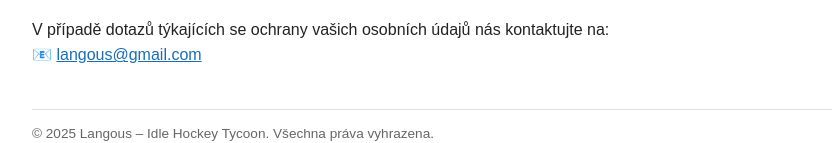
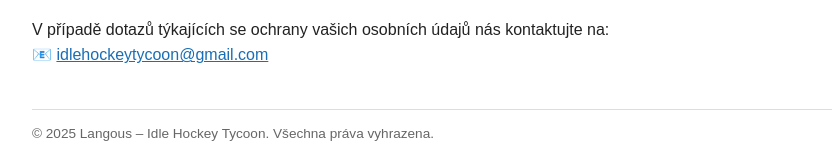
Before and after one commit to idlehockeytycoon/docs-, a plain HTML site: page docs/privacy-policy.html in a window 1280 px wide. Shown: the part 2417-2560 px from the top of the page, without its empty margins (208-1045 px from the left). Drawn offline with Linux system fonts and the light colour scheme.

Commit message:
Update privacy-policy.html

```diff
--- a/docs/privacy-policy.html
+++ b/docs/privacy-policy.html
@@ -75,7 +75,7 @@
 
 <h2>9. Kontakt</h2>
 <p>V případě dotazů týkajících se ochrany vašich osobních údajů nás kontaktujte na:<br/>
-📧 <a href="mailto:langous@gmail.com">langous@gmail.com</a></p>
+📧 <a href="mailto:idlehockeytycoon@gmail.com">idlehockeytycoon@gmail.com</a></p>
 
 <footer>
   © 2025 Langous – Idle Hockey Tycoon. Všechna práva vyhrazena.
```
